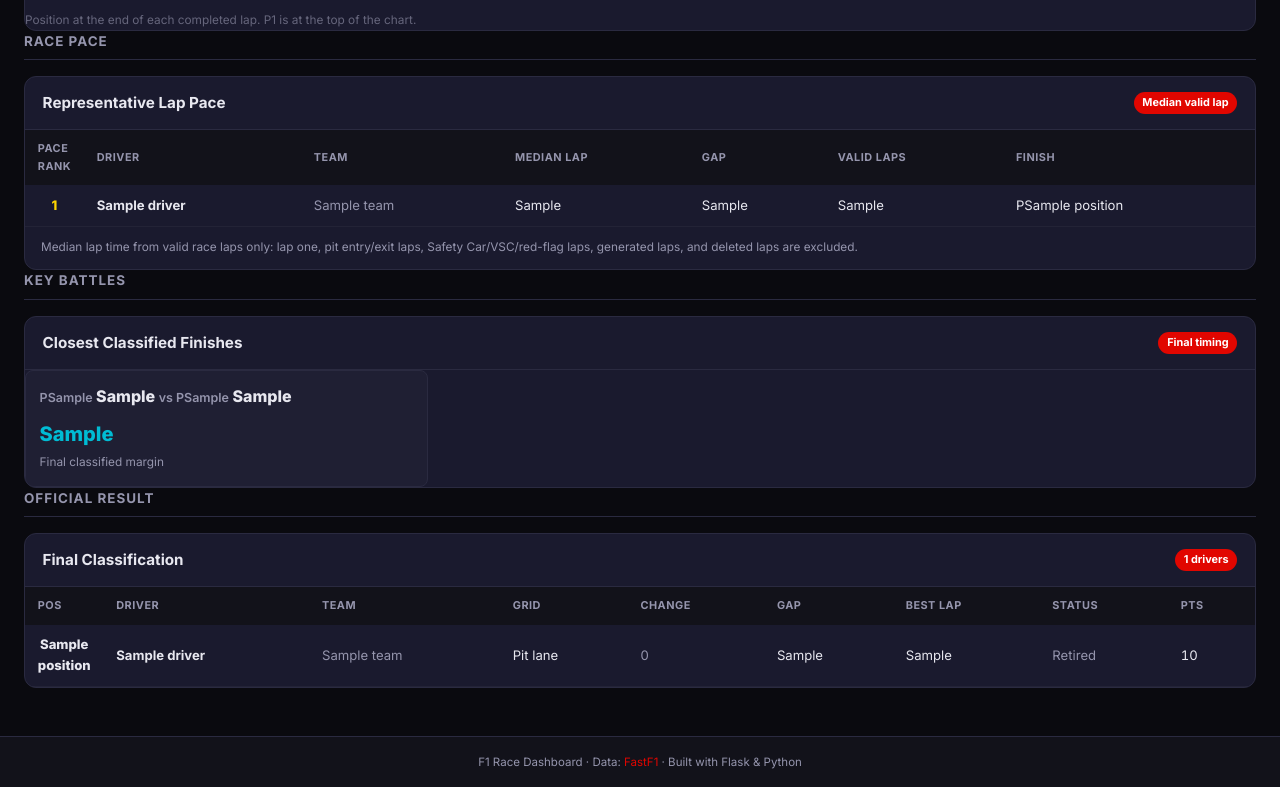
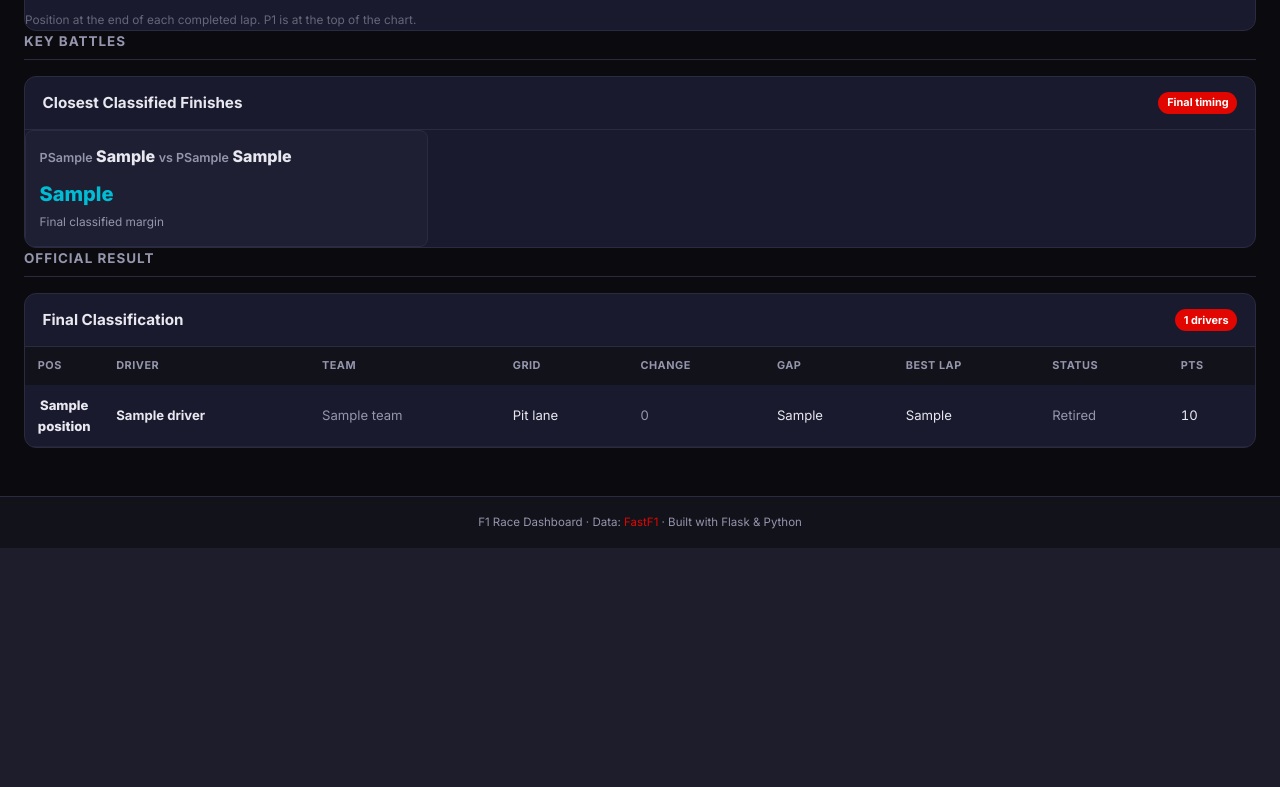
Before and after one commit to Andrew-3y/f1-dashboard, a Flask app: template templates/dashboard.html in a window 1280 px wide. Shown: the part 1492-2279 px from the top of the page. After the commit the page ends 2040 px from the top, so only its background shows below. Run offline with Flask 3, Linux system fonts and the light colour scheme; the template is opened without the code that fills it: most values are stand-ins (such as "Sample title", 1, 10 or a date in 2020).

Commit message:
Remove misleading race pace panel

```diff
--- a/app.py
+++ b/app.py
@@ -30,7 +30,7 @@ from flask import Flask, render_template, request, jsonify
 from werkzeug.exceptions import HTTPException
 
 # Our custom modules
-from data_handler import format_laptime, get_dashboard_data, get_latest_session_info
+from data_handler import get_dashboard_data, get_latest_session_info
 from season_form import build_season_form, empty_season_form
 from circuit_intel import build_circuit_intelligence, empty_circuit_intelligence
 from driver_intel import build_driver_intelligence, empty_driver_intelligence
@@ -464,7 +464,6 @@ def _run_race_analysis(leaderboard=None, session=None, laps=None):
         "strategy_rows": strategy_rows,
         "race_progression": _build_race_progression(leaderboard, laps=laps),
         "close_finishes": _build_close_finishes(leaderboard),
-        "pace_rows": _build_race_pace(leaderboard, laps=laps),
     }
 
 
@@ -709,69 +708,6 @@ def _build_close_finishes(leaderboard, limit=3):
     return sorted(close_finishes, key=lambda item: item["margin_seconds"])[:limit]
 
 
-def _is_disrupted_track_status(status):
-    """Return whether a lap ran under Safety Car, VSC, or a red flag."""
-    if pd.isna(status):
-        return False
-    status_codes = set(str(status))
-    return bool(status_codes.intersection({"4", "5", "6", "7"}))
-
-
-def _build_race_pace(leaderboard, laps=None):
-    """Build a comparable median lap-time table from representative race laps."""
-    rows = leaderboard or []
-    if laps is None or getattr(laps, "empty", True):
-        return []
-    required_columns = {"Driver", "LapNumber", "LapTime"}
-    if not required_columns.issubset(laps.columns):
-        return []
-
-    pace_laps = laps.dropna(subset=["Driver", "LapNumber", "LapTime"]).copy()
-    pace_laps["LapNumber"] = pd.to_numeric(pace_laps["LapNumber"], errors="coerce")
-    pace_laps = pace_laps[pace_laps["LapNumber"] > 1]
-    if "FastF1Generated" in pace_laps.columns:
-        pace_laps = pace_laps[~pace_laps["FastF1Generated"].eq(True)]
-    if "Deleted" in pace_laps.columns:
-        pace_laps = pace_laps[~pace_laps["Deleted"].eq(True)]
-    for pit_column in ("PitInTime", "PitOutTime"):
-        if pit_column in pace_laps.columns:
-            pace_laps = pace_laps[pace_laps[pit_column].isna()]
-    if "TrackStatus" in pace_laps.columns:
-        pace_laps = pace_laps[~pace_laps["TrackStatus"].map(_is_disrupted_track_status)]
-    if pace_laps.empty:
-        return []
-
-    median_by_driver = pace_laps.groupby("Driver")["LapTime"].agg(["median", "count"])
-    pace_rows = []
-    for result in rows:
-        driver = result.get("driver", "-")
-        if driver not in median_by_driver.index:
-            continue
-        median_lap = median_by_driver.loc[driver, "median"]
-        valid_laps = int(median_by_driver.loc[driver, "count"])
-        if pd.isna(median_lap) or valid_laps < 3:
-            continue
-        pace_rows.append(
-            {
-                "position": result.get("position", "—"),
-                "driver": driver,
-                "team": result.get("team", "Unknown"),
-                "median_seconds": round(median_lap.total_seconds(), 3),
-                "median_lap_display": format_laptime(median_lap),
-                "valid_laps": valid_laps,
-            }
-        )
-
-    pace_rows.sort(key=lambda item: item["median_seconds"])
-    if not pace_rows:
-        return []
-    quickest_median = pace_rows[0]["median_seconds"]
-    for row in pace_rows:
-        gap_seconds = row["median_seconds"] - quickest_median
-        row["gap_display"] = "FASTEST" if gap_seconds == 0 else f"+{gap_seconds:.3f}s"
-    return pace_rows
-
-
 def _build_post_race_summary(leaderboard):
     """Create headline facts from the official completed-race classification."""
     rows = leaderboard or []
@@ -813,7 +749,6 @@ def _empty_race():
         "strategy_rows": [],
         "race_progression": {"total_laps": 0, "max_position": 1, "drivers": []},
         "close_finishes": [],
-        "pace_rows": [],
     }
 
 
--- a/templates/dashboard.html
+++ b/templates/dashboard.html
@@ -223,7 +223,6 @@
         .battle-competitors span { color: var(--text-secondary); font-size: 0.78rem; font-weight: 600; }
         .battle-margin { color: var(--accent-cyan); font-size: 1.25rem; font-weight: 800; margin-top: 0.5rem; }
         .battle-detail { color: var(--text-secondary); font-size: 0.74rem; margin-top: 0.2rem; }
-        .pace-note { color: var(--text-secondary); font-size: 0.74rem; line-height: 1.45; margin: 0; padding: 0.8rem 1rem; }
         .stat-card, .card {
             background: var(--bg-card);
             border: 1px solid var(--border-color);
@@ -483,34 +482,6 @@
             </div>
         </section>
 
-        <div class="section-title">Race Pace</div>
-        <section class="card">
-            <div class="card-header"><h2>Representative Lap Pace</h2><span class="badge">Median valid lap</span></div>
-            <div class="card-body">
-                {% if pace_rows %}
-                <table>
-                    <thead><tr><th>Pace Rank</th><th>Driver</th><th>Team</th><th>Median Lap</th><th>Gap</th><th>Valid Laps</th><th>Finish</th></tr></thead>
-                    <tbody>
-                    {% for row in pace_rows %}
-                    <tr>
-                        <td class="position position-{{ loop.index }}">{{ loop.index }}</td>
-                        <td class="driver">{{ row.driver }}</td>
-                        <td class="team">{{ row.team }}</td>
-                        <td class="metric">{{ row.median_lap_display }}</td>
-                        <td class="metric">{{ row.gap_display }}</td>
-                        <td class="metric">{{ row.valid_laps }}</td>
-                        <td>P{{ row.position }}</td>
-                    </tr>
-                    {% endfor %}
-                    </tbody>
-                </table>
-                <p class="pace-note">Median lap time from valid race laps only: lap one, pit entry/exit laps, Safety Car/VSC/red-flag laps, generated laps, and deleted laps are excluded.</p>
-                {% else %}
-                <div class="empty">Not enough uninterrupted lap data is available to compare representative pace.</div>
-                {% endif %}
-            </div>
-        </section>
-
         <div class="section-title">Key Battles</div>
         <section class="card">
             <div class="card-header"><h2>Closest Classified Finishes</h2><span class="badge">Final timing</span></div>
```
